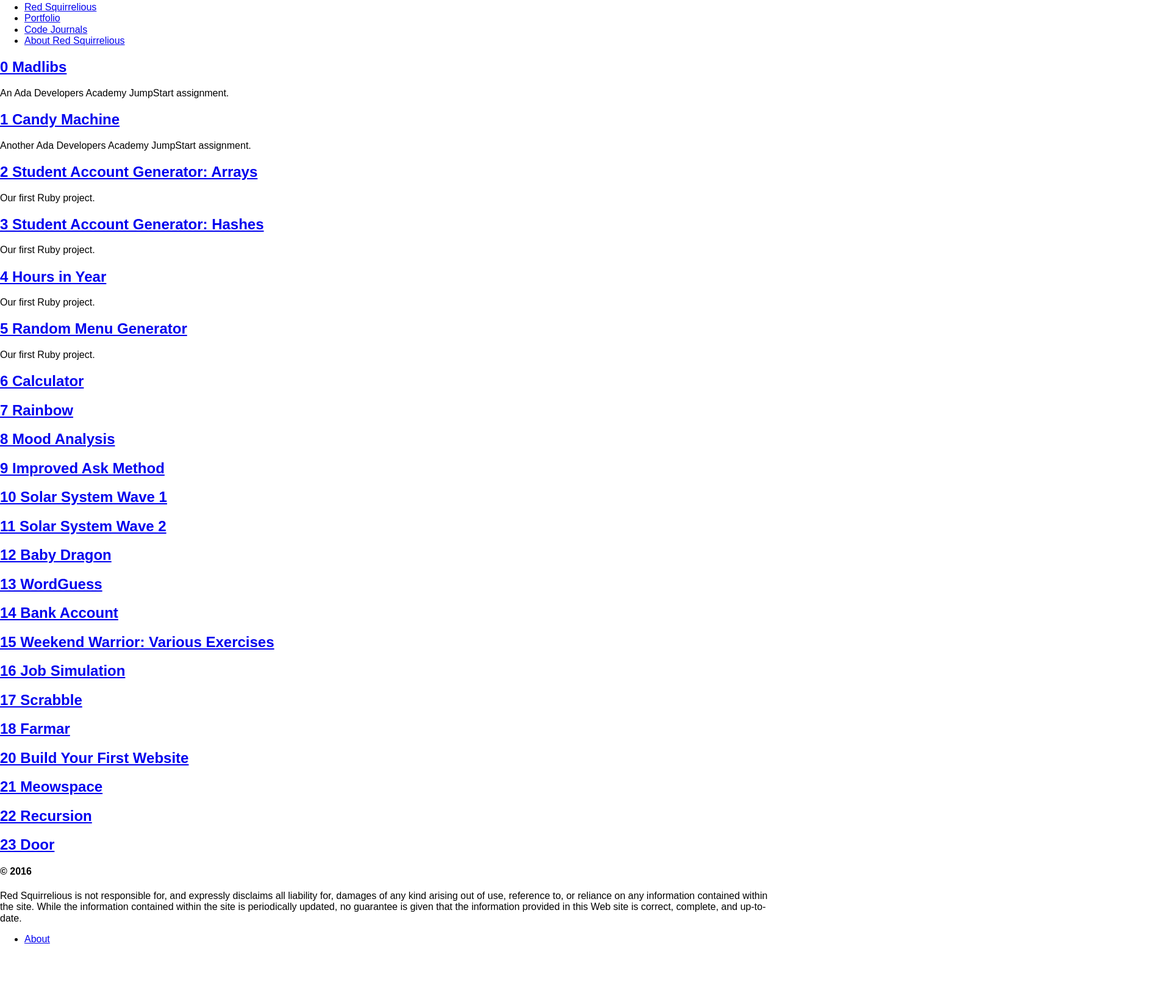
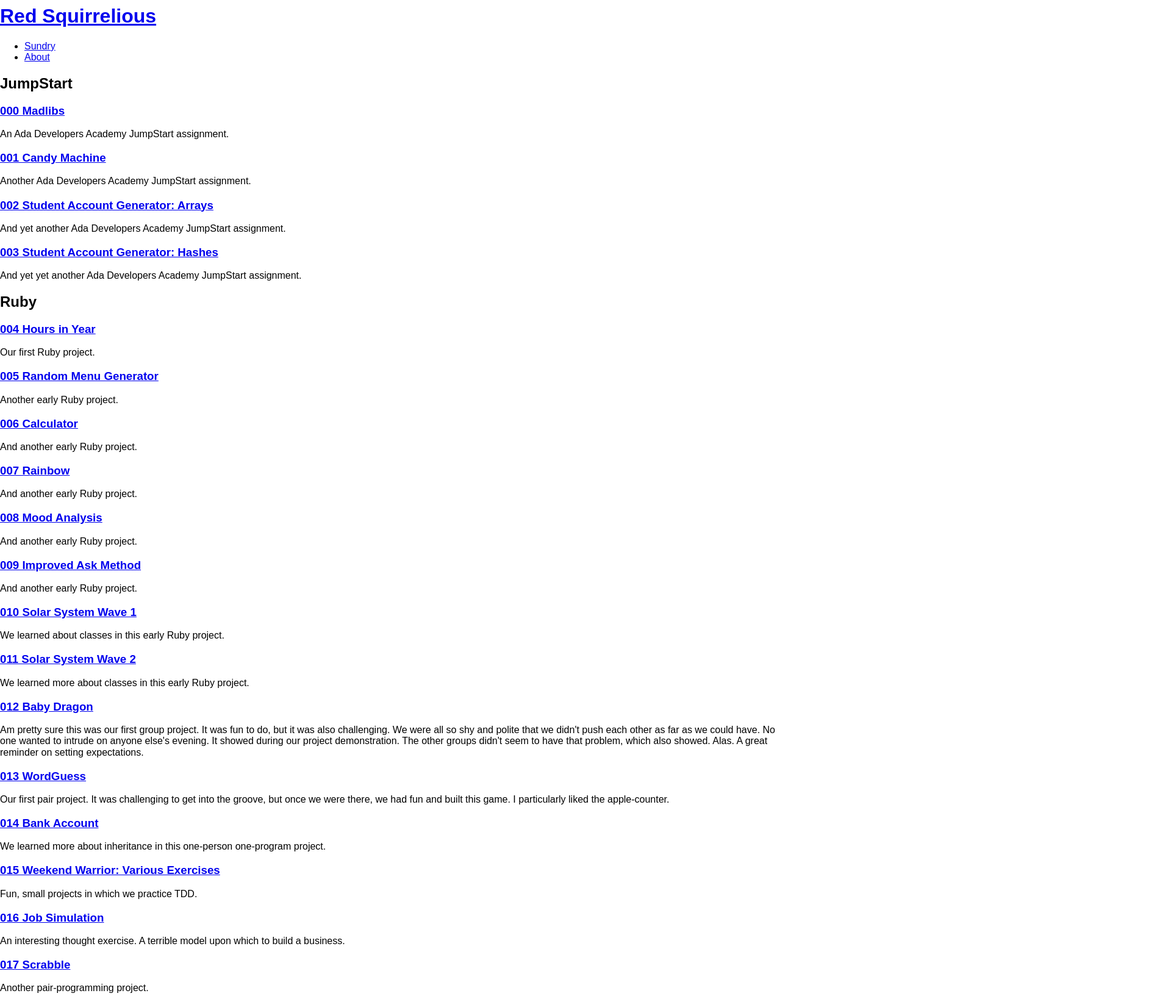
Before and after one commit to RedSquirrelious/redsquirrelious.github.io, a plain HTML site: page portfolio.html in a window 1280 px wide. Shown: the part 13-1646 px from the top of the page at 61% size, 1920 px wide, since content can reach past the window. Before the commit the page ends 1578 px from the top, so only its background shows below. Drawn offline with Linux system fonts and the light colour scheme; files that its build step writes are made by us from their sources.

Commit message:
portfolio page with all links, divided into sections, and images

```diff
--- a/portfolio.html
+++ b/portfolio.html
@@ -1,148 +1,187 @@
 <!DOCTYPE html>
 <html>
-<header>
-    <title>Red Squirrelious</title>
+
+<head>
+    <title>Red Squirrelious Portfolio Page</title>
+    <link rel="stylesheet" type="text/css" href="css/normalize.css">
     <link rel="stylesheet" type="text/css" href="styles/main.css">
-    <link rel="stylesheet" type="text/css" href="css/normalize.css">
-</header>
+    <link rel="stylesheet" type="text/css" href="styles/portfolio.css">
+</head>
 
 <body>
+    <header>
+        <a href="index.html"><h1> Red Squirrelious </h1></a>
         <nav>
             <ul>
-            <li><a href="index.html"> Red Squirrelious </a></li>
-            <li><a href="portfolio.html"> Portfolio </a></li>
-            <li><a href="code-journals/code-journal.html"> Code Journals </a></li>
-            <li><a href="about.html"> About Red Squirrelious </a></li>
+                <li>
+                    <a href="sundry.html"> Sundry </a>
+                </li>
+                <li>
+                    <a href="about.html"> About </a>
+                </li>
             </ul>
         </nav>
+    </header>
     <main>
-        <article>
+        <div class="portfolio-center-space">
+            <article class="jumpstart">
+                <h2> JumpStart </h2>
                 <section>
-                <h2><a href="https://gist.github.com/RedSquirrelious/cf310cf0bd20de838f4c30359ff39f81"> 0 Madlibs </a></h2>
+                    <h3><a href="https://gist.github.com/RedSquirrelious/cf310cf0bd20de838f4c30359ff39f81"> 000 Madlibs </a></h3>
                     <p>
                         An Ada Developers Academy JumpStart assignment.
                     </p>
                 </section>
                 <section>
-                <h2><a href="https://gist.github.com/RedSquirrelious/140edb46224760c904f78e192e14c790"> 1 Candy Machine </a></h2>
+                    <h3><a href="https://gist.github.com/RedSquirrelious/140edb46224760c904f78e192e14c790"> 001 Candy Machine </a></h3>
                     <p>
                         Another Ada Developers Academy JumpStart assignment.
                     </p>
                 </section>
                 <section>
-                <h2><a href="https://gist.github.com/RedSquirrelious/bf137e97cb0e34a64850c5bff622b798"> 2 Student Account Generator: Arrays </a></h2>
+                    <h3><a href="https://gist.github.com/RedSquirrelious/bf137e97cb0e34a64850c5bff622b798"> 002 Student Account Generator: Arrays </a></h3>
+                    <p>
+                        And yet another Ada Developers Academy JumpStart assignment.
+                    </p>
+                </section>
+                <section>
+                    <h3><a href="https://gist.github.com/RedSquirrelious/f3a197befdab37e8d2004119ddcb144f"> 003 Student Account Generator: Hashes </a></h3>
+                    <p>
+                        And yet yet another Ada Developers Academy JumpStart assignment.
+                    </p>
+                </section>
+            </article>
+            <article class="ruby">
+                <div>
+                    <h2> Ruby </h2>
+                    <section>
+                        <h3><a href="https://gist.github.com/RedSquirrelious/f2e755768f57b175bd3bc5cd594260aa"> 004 Hours in Year </a></h3>
                         <p>
                             Our first Ruby project.
                         </p>
                     </section>
                     <section>
-                <h2><a href="https://gist.github.com/RedSquirrelious/f3a197befdab37e8d2004119ddcb144f"> 3 Student Account Generator: Hashes </a></h2>
+                        <h3><a href="https://gist.github.com/RedSquirrelious/d62685a86b11a3948ce0c7227f51479c"> 005 Random Menu Generator </a></h3>
                         <p>
-                    Our first Ruby project.
+                            Another early Ruby project.
                         </p>
                     </section>
                     <section>
-                <h2><a href="https://gist.github.com/RedSquirrelious/f2e755768f57b175bd3bc5cd594260aa"> 4 Hours in Year </a></h2>
+                        <h3><a href="https://gist.github.com/RedSquirrelious/61298012e58b6c0a9cfb7f2ca13649c0"> 006 Calculator </a></h3>
                         <p>
-                    Our first Ruby project.
+                            And another early Ruby project.
                         </p>
                     </section>
                     <section>
-                <h2><a href="https://gist.github.com/RedSquirrelious/d62685a86b11a3948ce0c7227f51479c"> 5 Random Menu Generator </a></h2>
+                        <h3><a href="https://gist.github.com/RedSquirrelious/c0e01d8dc58fdfa3e5d009234c81879f"> 007 Rainbow </a></h3>
                         <p>
-                    Our first Ruby project.
+                            And another early Ruby project.
                         </p>
                     </section>
                     <section>
-                <h2><a href="https://gist.github.com/RedSquirrelious/61298012e58b6c0a9cfb7f2ca13649c0"> 6 Calculator </a></h2>
+                        <h3><a href="https://gist.github.com/RedSquirrelious/28d41e0af8cb5e7d1f4353145126fe70"> 008 Mood Analysis </a></h3>
                         <p>
+                            And another early Ruby project.
                         </p>
                     </section>
                     <section>
-                <h2><a href="https://gist.github.com/RedSquirrelious/c0e01d8dc58fdfa3e5d009234c81879f"> 7 Rainbow </a></h2>
+                        <h3><a href="https://gist.github.com/RedSquirrelious/c818a3b6cd384ec445b9d7b4c3d25176"> 009 Improved Ask Method </a></h3>
                         <p>
+                            And another early Ruby project.
                         </p>
                     </section>
                     <section>
-                <h2><a href="https://gist.github.com/RedSquirrelious/28d41e0af8cb5e7d1f4353145126fe70"> 8 Mood Analysis </a></h2>
+                        <h3><a href="https://gist.github.com/RedSquirrelious/d7e405011335ec07d98e4faa1520a245"> 010 Solar System Wave 1 </a></h3>
                         <p>
+                            We learned about classes in this early Ruby project.
                         </p>
                     </section>
                     <section>
-                <h2><a href="https://gist.github.com/RedSquirrelious/c818a3b6cd384ec445b9d7b4c3d25176"> 9 Improved Ask Method </a></h2>
+                        <h3><a href="https://gist.github.com/RedSquirrelious/f18cde345f2043629eacef07aa8d01b2"> 011 Solar System Wave 2 </a></h3>
                         <p>
+                            We learned more about classes in this early Ruby project.
                         </p>
                     </section>
                     <section>
-                <h2><a href="https://gist.github.com/RedSquirrelious/d7e405011335ec07d98e4faa1520a245"> 10 Solar System Wave 1 </a></h2>
+                        <h3><a href="https://gist.github.com/RedSquirrelious/48276ad333043092ca6819c0f129c309"> 012 Baby Dragon </a></h3>
                         <p>
+                            Am pretty sure this was our first group project. It was fun to do, but it was also challenging. We were all so shy and polite that we didn't push each other as far as we could have. No one wanted to intrude on anyone else's evening. It showed during our project demonstration. The other groups didn't seem to have that problem, which also showed. Alas. A great reminder on setting expectations.
                         </p>
                     </section>
                     <section>
-                <h2><a href="https://gist.github.com/RedSquirrelious/f18cde345f2043629eacef07aa8d01b2"> 11 Solar System Wave 2 </a></h2>
+                        <h3><a href="https://gist.github.com/RedSquirrelious/6e673e3efde86ccb53354d0110e1e63a"> 013 WordGuess </a></h3>
                         <p>
+                            Our first pair project. It was challenging to get into the groove, but once we were there, we had fun and built this game. I particularly liked the apple-counter.
                         </p>
                     </section>
                     <section>
-                <h2><a href="https://gist.github.com/RedSquirrelious/48276ad333043092ca6819c0f129c309"> 12 Baby Dragon </a></h2>
+                        <h3><a href="https://github.com/RedSquirrelious/BankAccounts"> 014 Bank Account </a></h3>
                         <p>
+                            We learned more about inheritance in this one-person one-program project.
                         </p>
                     </section>
                     <section>
-                <h2><a href="https://gist.github.com/RedSquirrelious/6e673e3efde86ccb53354d0110e1e63a"> 13 WordGuess </a></h2>
+                        <h3><a href="https://github.com/RedSquirrelious/weekend-warrior"> 015 Weekend Warrior: Various Exercises </a></h3>
                         <p>
+                            Fun, small projects in which we practice TDD.
                         </p>
                     </section>
                     <section>
-                <h2><a href="https://github.com/RedSquirrelious/BankAccounts"> 14 Bank Account </a></h2>
+                        <h3><a href="https://github.com/RedSquirrelious/stacks-queues/blob/master/job-simulation.rb"> 016 Job Simulation </a></h3>
                         <p>
+                            An interesting thought exercise. A terrible model upon which to build a business.
                         </p>
                     </section>
                     <section>
-                <h2><a href="https://github.com/RedSquirrelious/weekend-warrior"> 15 Weekend Warrior: Various Exercises </a></h2>
+                        <h3><a href="https://github.com/RedSquirrelious/Scrabble"> 017 Scrabble </a></h3>
                         <p>
-                </p>
-            </section>
-
-
-            <section>
-                <h2><a href="https://github.com/RedSquirrelious/stacks-queues/blob/master/job-simulation.rb"> 16 Job Simulation </a></h2>
-                <p>
-                </p>
-            </section>
-
-            <section>
-                <h2><a href="https://github.com/RedSquirrelious/Scrabble"> 17 Scrabble </a></h2>
-                <p>
+                            Another pair-programming project.
                         </p>
                     </section>
                     <section>
-                <h2><a href="https://github.com/RedSquirrelious/FarMar"> 18 Farmar </a></h2>
+                        <h3><a href="https://github.com/RedSquirrelious/FarMar"> 018 Farmar </a></h3>
                         <p>
+                            A Ruby project that let us work with classes, inheritance, mix-ins,and CSV data.
                         </p>
                     </section>
-
+                </div>
                 <section>
-                <h2><a href="https://github.com/RedSquirrelious/build_your_first_website"> 20 Build Your First Website </a></h2>
+                    <img src="assets/images/ruby.jpg" alt="Ruby language logo">
+                </section>
+            </article>
+            <article class="post-html-css">
+                <div>
+                    <h2> Post-HTML-CSS </h2>
+                    <section>
+                        <h3><a href="https://github.com/RedSquirrelious/build_your_first_website"> 020 Build Your First Website </a></h3>
                         <p>
+                            A not very pretty first stab at a website.
                         </p>
                     </section>
                     <section>
-                <h2><a href="https://github.com/RedSquirrelious/meowspace"> 21 Meowspace </a></h2>
+                        <h3><a href="https://github.com/RedSquirrelious/meowspace"> 021 Meowspace </a></h3>
                         <p>
+                            Fun and silly cat social media. No, actually more HTML and CSS practice.
                         </p>
                     </section>
                     <section>
-                <h2><a href="https://github.com/RedSquirrelious/recursion"> 22 Recursion </a></h2>
+                        <h3><a href="https://github.com/RedSquirrelious/recursion"> 022 Recursion </a></h3>
                         <p>
+                            Not yet started.
                         </p>
                     </section>
                     <section>
-                <h2><a href="https://github.com/RedSquirrelious/door"> 23 Door </a></h2>
+                        <h3><a href="https://github.com/RedSquirrelious/door"> 023 Door </a></h3>
                         <p>
+                            Not yet started.
                         </p>
                     </section>
+                </div>
+                <section>
+                    <img src="assets/images/HTML5_logo_and_wordmark.png" alt="HTML5 logo">
+                </section>
             </article>
+        </div>
     </main>
 </body>
 <footer>
@@ -150,10 +189,24 @@
     <p id="disclaimer"> Red Squirrelious is not responsible for, and expressly disclaims all liability for, damages of any kind arising out of use, reference to, or reliance on any information contained within the site. While the information contained within the site is periodically updated, no guarantee is given that the information provided in this Web site is correct, complete, and up-to-date. </p>
     <nav>
         <ul>
-            <li><a href="about.html"> About </a></li>
-            <!--                 <li><a href="#contact"> Contact </a> </li> -->
+            <li class="footer-img">
+                <a href="https://www.linkedin.com/in/sassa-kitka-4704102b">
+                    <img src="assets/images/In-2C-121px-TM.png" alt="Linkedin mark">
+                </a>
+            </li>
+            <li class="footer-img">
+                <a href="https://github.com/RedSquirrelious">
+                    <img src="assets/images/GitHub-Mark-120px-plus.png" alt="GitHub mark">
+                </a>
+            </li>
+            <li class="footer-img">
+                <a href="https://twitter.com/redsquirrelious">
+                    <img src="assets/images/Twitter_Logo_White_On_Blue.png" alt="Twitter logo">
+                </a>
+            </li>
         </ul>
     </nav>
 </footer>
+</body>
 
 </html>
```
Lines whose indentation alone changed are shown as unchanged.
